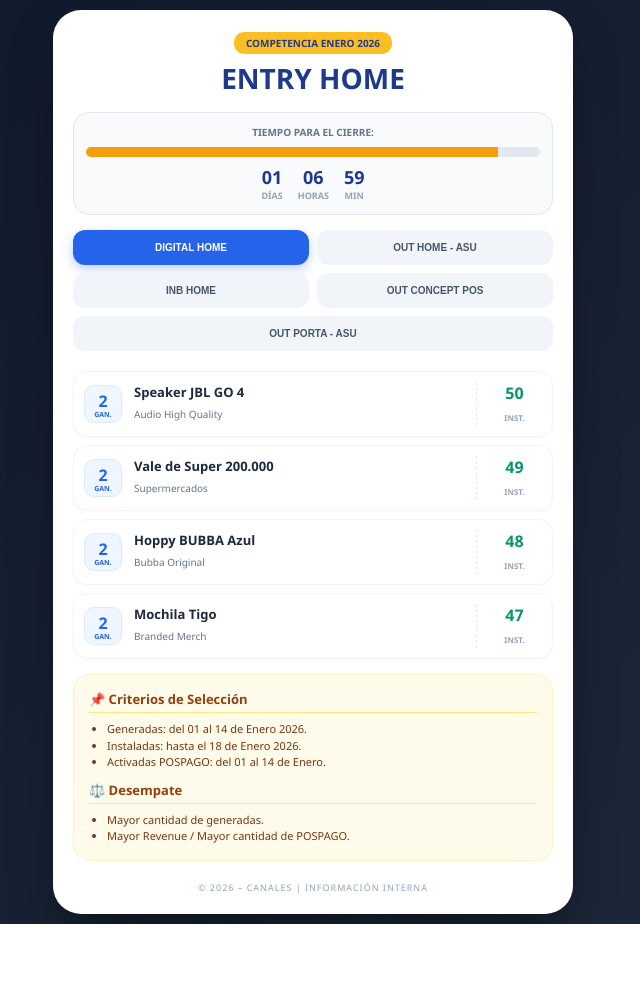
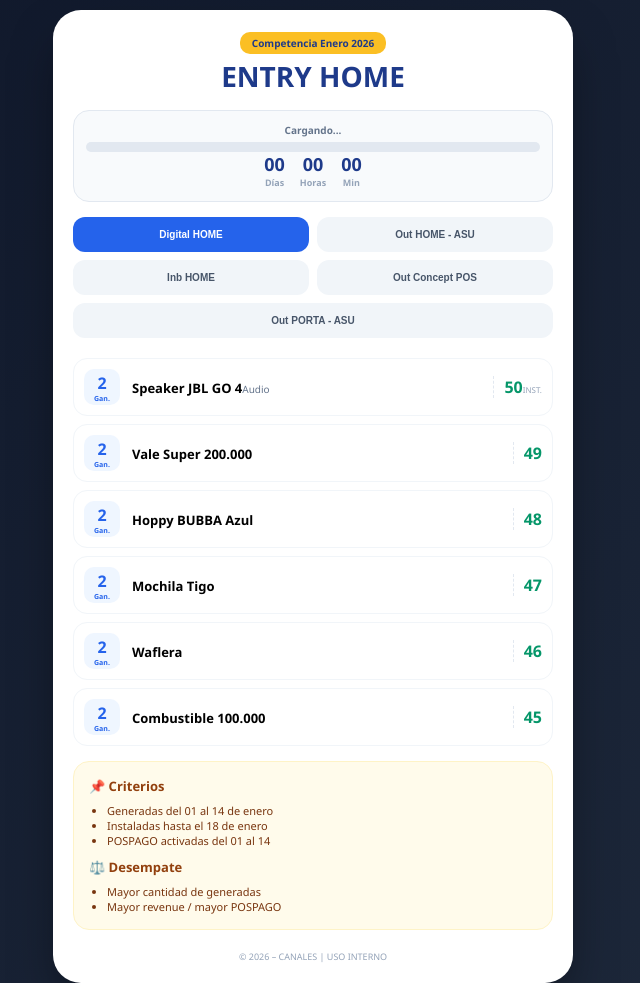
Before and after one commit to pycanales-lang/ENTRY-CALL, a plain HTML site: page index.html in a window 1280 px wide. Shown: the top 983 px of the page, without its empty margins (327-967 px from the left). Before the commit the page ends 924 px from the top, so only its background shows below. Drawn offline with Linux system fonts and the light colour scheme.

Commit message:
Update index.html

```diff
--- a/index.html
+++ b/index.html
@@ -14,158 +14,60 @@
 <meta name="viewport" content="width=device-width, initial-scale=1.0">
 
 <style>
-    :root {
-        --primary: #1e3a8a;
-        --secondary: #2563eb;
-        --success: #059669;
-        --accent: #fbbf24;
-        --bg: #0f172a;
-    }
-
-    body {
-        font-family: 'Segoe UI', system-ui, sans-serif;
-        background: linear-gradient(135deg, var(--bg), #1e293b);
-        margin: 0;
-        padding: 10px;
-        display: flex;
-        justify-content: center;
-        min-height: 100vh;
-        -webkit-user-select: none;
-        user-select: none;
-    }
-
-    .container {
-        max-width: 480px;
-        width: 100%;
-        background: #ffffff;
-        padding: 20px;
-        border-radius: 28px;
-        box-shadow: 0 25px 50px -12px rgba(0,0,0,0.5);
-        margin: auto;
-    }
-
-    .header-main { text-align: center; margin-bottom: 15px; }
-    .tag {
-        display: inline-block;
-        background: var(--accent);
-        color: var(--primary);
-        padding: 4px 12px;
-        border-radius: 10px;
-        font-weight: 800;
-        font-size: 10px;
-        text-transform: uppercase;
-    }
-    h1 { color: var(--primary); margin: 5px 0 0 0; font-size: 28px; font-weight: 900; }
-
-    /* --- TIMER --- */
-    .timer-section {
-        background: #f8fafc;
-        border-radius: 16px;
-        padding: 12px;
-        margin-bottom: 15px;
-        text-align: center;
-        border: 1px solid #e2e8f0;
-    }
-    .timer-title { font-size: 10px; font-weight: 800; color: #64748b; margin-bottom: 5px; text-transform: uppercase; }
-    .progress-container { background: #e2e8f0; border-radius: 10px; height: 10px; overflow: hidden; margin: 8px 0; }
-
-    .progress-bar {
-        height: 100%;
-        background: linear-gradient(90deg, var(--secondary), var(--success));
-        width: 0%;
-        transition: width 1s ease-in-out;
-    }
-
-    /* --- NUEVAS CLASES DE ALERTA --- */
-    .warning-alert {
-        background: #f59e0b !important; /* Naranja */
-    }
-
-    .critical-alert {
-        background: #ef4444 !important; /* Rojo */
-        animation: pulse-red 0.8s infinite;
-    }
-
-    @keyframes pulse-red {
-        0% { opacity: 1; }
-        50% { opacity: 0.7; }
-        100% { opacity: 1; }
-    }
-
-    .countdown { display: flex; justify-content: center; gap: 15px; }
-    .count-item { font-size: 18px; font-weight: 800; color: var(--primary); }
-    .count-label { font-size: 9px; color: #94a3b8; display: block; text-transform: uppercase; }
-
-    /* --- NAVEGACIÓN --- */
-    .group-nav {
-        display: grid;
-        grid-template-columns: 1fr 1fr;
-        gap: 8px;
-        margin-bottom: 20px;
-    }
-    .nav-btn {
-        background: #f1f5f9;
-        border: 2px solid transparent;
-        padding: 10px 4px;
-        border-radius: 12px;
-        cursor: pointer;
-        font-size: 10px;
-        font-weight: 800;
-        color: #475569;
-        text-transform: uppercase;
-        transition: all 0.2s;
-    }
-    .nav-btn.active {
-        background: var(--secondary);
-        color: white;
-        box-shadow: 0 4px 12px rgba(37, 99, 235, 0.3);
-    }
-
-    /* --- CONTENIDO --- */
-    .group-content { display: none; animation: fadeIn 0.3s ease-out; }
-    .group-content.active { display: block; }
-
-    @keyframes fadeIn {
-        from { opacity: 0; transform: translateY(8px); }
-        to { opacity: 1; transform: translateY(0); }
-    }
-
-    .prize-card {
-        display: flex;
-        align-items: center;
-        background: #fff;
-        border: 1px solid #f1f5f9;
-        border-radius: 14px;
-        padding: 10px;
-        margin-bottom: 8px;
-        box-shadow: 0 2px 4px rgba(0,0,0,0.02);
-    }
-    .winners-badge {
-        background: #eff6ff; color: var(--secondary);
-        min-width: 36px; height: 36px; border-radius: 10px;
-        display: flex; flex-direction: column; align-items: center; justify-content: center;
-        font-weight: 800; margin-right: 12px; border: 1px solid #dbeafe;
-    }
-    .winners-badge span { font-size: 7px; text-transform: uppercase; margin-top: -2px; }
-
-    .prize-info { flex-grow: 1; }
-    .prize-name { display: block; font-weight: 700; color: #1e293b; font-size: 13px; line-height: 1.2; }
-    .prize-brand { font-size: 10px; color: #64748b; }
-
-    .qty-target { text-align: center; padding-left: 10px; border-left: 1px dashed #e2e8f0; min-width: 55px; }
-    .qty-value { display: block; font-size: 16px; font-weight: 900; color: var(--success); }
-    .qty-label { font-size: 8px; color: #94a3b8; font-weight: bold; }
-
-    /* --- CRITERIOS --- */
-    .criterios-box { background: #fffbeb; padding: 15px; border-radius: 16px; border: 1px solid #fef3c7; margin-top: 15px; }
-    .criterios-box h2 { font-size: 13px; color: #92400e; margin: 0 0 8px 0; border-bottom: 1px solid #fde68a; padding-bottom: 4px; }
-    ul { padding-left: 18px; font-size: 11px; color: #78350f; margin: 0; line-height: 1.5; }
-
-    .footer { margin-top: 20px; font-size: 9px; color: #94a3b8; text-align: center; text-transform: uppercase; letter-spacing: 1px; }
+:root{
+--primary:#1e3a8a;--secondary:#2563eb;--success:#059669;
+--accent:#fbbf24;--bg:#0f172a}
+body{
+font-family:'Segoe UI',system-ui,sans-serif;
+background:linear-gradient(135deg,var(--bg),#1e293b);
+margin:0;padding:10px;display:flex;justify-content:center;min-height:100vh;
+user-select:none}
+.container{
+max-width:480px;width:100%;background:#fff;padding:20px;border-radius:28px;
+box-shadow:0 25px 50px -12px rgba(0,0,0,.5)}
+.header-main{text-align:center;margin-bottom:15px}
+.tag{background:var(--accent);color:var(--primary);padding:4px 12px;
+border-radius:10px;font-weight:800;font-size:10px}
+h1{color:var(--primary);margin:5px 0;font-size:28px;font-weight:900}
+.timer-section{background:#f8fafc;border-radius:16px;padding:12px;margin-bottom:15px;
+text-align:center;border:1px solid #e2e8f0}
+.timer-title{font-size:10px;font-weight:800;color:#64748b;margin-bottom:5px}
+.progress-container{background:#e2e8f0;border-radius:10px;height:10px;overflow:hidden}
+.progress-bar{height:100%;background:linear-gradient(90deg,var(--secondary),var(--success));
+width:0%;transition:width 1s}
+.warning-alert{background:#f59e0b!important}
+.critical-alert{background:#ef4444!important;animation:pulse-red .8s infinite}
+@keyframes pulse-red{0%{opacity:1}50%{opacity:.7}100%{opacity:1}}
+.countdown{display:flex;justify-content:center;gap:15px}
+.count-item{font-size:18px;font-weight:800;color:var(--primary)}
+.count-label{font-size:9px;color:#94a3b8;display:block}
+.group-nav{display:grid;grid-template-columns:1fr 1fr;gap:8px;margin-bottom:20px}
+.nav-btn{background:#f1f5f9;border:2px solid transparent;padding:10px 4px;
+border-radius:12px;font-size:10px;font-weight:800;color:#475569;cursor:pointer}
+.nav-btn.active{background:var(--secondary);color:#fff}
+.group-content{display:none}
+.group-content.active{display:block}
+.prize-card{display:flex;align-items:center;background:#fff;border:1px solid #f1f5f9;
+border-radius:14px;padding:10px;margin-bottom:8px}
+.winners-badge{background:#eff6ff;color:var(--secondary);min-width:36px;height:36px;
+border-radius:10px;display:flex;flex-direction:column;align-items:center;
+justify-content:center;font-weight:800;margin-right:12px}
+.winners-badge span{font-size:7px}
+.prize-info{flex-grow:1}
+.prize-name{font-weight:700;font-size:13px}
+.prize-brand{font-size:10px;color:#64748b}
+.qty-target{text-align:center;padding-left:10px;border-left:1px dashed #e2e8f0}
+.qty-value{font-size:16px;font-weight:900;color:var(--success)}
+.qty-label{font-size:8px;color:#94a3b8}
+.criterios-box{background:#fffbeb;padding:15px;border-radius:16px;
+border:1px solid #fef3c7;margin-top:15px}
+.criterios-box h2{font-size:13px;color:#92400e;margin:0 0 8px}
+ul{padding-left:18px;font-size:11px;color:#78350f;margin:0}
+.footer{text-align:center;font-size:9px;color:#94a3b8;margin-top:20px}
 </style>
 </head>
+
 <body>
-
 <div class="container">
 <div class="header-main">
 <span class="tag">Competencia Enero 2026</span>
@@ -187,120 +89,79 @@
 <button class="nav-btn" onclick="showGroup('out-asu')">Out HOME - ASU</button>
 <button class="nav-btn" onclick="showGroup('inb')">Inb HOME</button>
 <button class="nav-btn" onclick="showGroup('out-concept')">Out Concept POS</button>
-        <button class="nav-btn" style="grid-column: span 2;" onclick="showGroup('out-porta')">Out PORTA - ASU</button>
+<button class="nav-btn" style="grid-column:span 2" onclick="showGroup('out-porta')">Out PORTA - ASU</button>
 </div>
 
+<!-- DIGITAL -->
 <div id="digital" class="group-content active">
-        <div class="prize-card"> <div class="winners-badge">2<span>Gan.</span></div> <div class="prize-info"><span class="prize-name">Speaker JBL GO 4</span><span class="prize-brand">Audio High Quality</span></div> <div class="qty-target"><span class="qty-value">50</span><span class="qty-label">INST.</span></div> </div>
-        <div class="prize-card"> <div class="winners-badge">2<span>Gan.</span></div> <div class="prize-info"><span class="prize-name">Vale de Super 200.000</span><span class="prize-brand">Supermercados</span></div> <div class="qty-target"><span class="qty-value">49</span><span class="qty-label">INST.</span></div> </div>
-        <div class="prize-card"> <div class="winners-badge">2<span>Gan.</span></div> <div class="prize-info"><span class="prize-name">Hoppy BUBBA Azul</span><span class="prize-brand">Bubba Original</span></div> <div class="qty-target"><span class="qty-value">48</span><span class="qty-label">INST.</span></div> </div>
-        <div class="prize-card"> <div class="winners-badge">2<span>Gan.</span></div> <div class="prize-info"><span class="prize-name">Mochila Tigo</span><span class="prize-brand">Branded Merch</span></div> <div class="qty-target"><span class="qty-value">47</span><span class="qty-label">INST.</span></div> </div>
+<div class="prize-card"><div class="winners-badge">2<span>Gan.</span></div><div class="prize-info"><span class="prize-name">Speaker JBL GO 4</span><span class="prize-brand">Audio</span></div><div class="qty-target"><span class="qty-value">50</span><span class="qty-label">INST.</span></div></div>
+<div class="prize-card"><div class="winners-badge">2<span>Gan.</span></div><div class="prize-info"><span class="prize-name">Vale Super 200.000</span></div><div class="qty-target"><span class="qty-value">49</span></div></div>
+<div class="prize-card"><div class="winners-badge">2<span>Gan.</span></div><div class="prize-info"><span class="prize-name">Hoppy BUBBA Azul</span></div><div class="qty-target"><span class="qty-value">48</span></div></div>
+<div class="prize-card"><div class="winners-badge">2<span>Gan.</span></div><div class="prize-info"><span class="prize-name">Mochila Tigo</span></div><div class="qty-target"><span class="qty-value">47</span></div></div>
+<div class="prize-card"><div class="winners-badge">2<span>Gan.</span></div><div class="prize-info"><span class="prize-name">Waflera</span></div><div class="qty-target"><span class="qty-value">46</span></div></div>
+<div class="prize-card"><div class="winners-badge">2<span>Gan.</span></div><div class="prize-info"><span class="prize-name">Combustible 100.000</span></div><div class="qty-target"><span class="qty-value">45</span></div></div>
 </div>
 
+<!-- OUT ASU -->
 <div id="out-asu" class="group-content">
-        <div class="prize-card"> <div class="winners-badge">4<span>Gan.</span></div> <div class="prize-info"><span class="prize-name">Speaker JBL GO 4</span><span class="prize-brand">JBL</span></div> <div class="qty-target"><span class="qty-value">20</span><span class="qty-label">INST.</span></div> </div>
-        <div class="prize-card"> <div class="winners-badge">4<span>Gan.</span></div> <div class="prize-info"><span class="prize-name">Mochila Tigo</span><span class="prize-brand">Tigo</span></div> <div class="qty-target"><span class="qty-value">19</span><span class="qty-label">INST.</span></div> </div>
+<div class="prize-card"><div class="winners-badge">4<span>Gan.</span></div><div class="prize-info"><span class="prize-name">Speaker JBL GO 4</span></div><div class="qty-target"><span class="qty-value">20</span></div></div>
+<div class="prize-card"><div class="winners-badge">4<span>Gan.</span></div><div class="prize-info"><span class="prize-name">Mochila Tigo</span></div><div class="qty-target"><span class="qty-value">19</span></div></div>
+<div class="prize-card"><div class="winners-badge">3<span>Gan.</span></div><div class="prize-info"><span class="prize-name">Vale Super 200.000</span></div><div class="qty-target"><span class="qty-value">18</span></div></div>
+<div class="prize-card"><div class="winners-badge">4<span>Gan.</span></div><div class="prize-info"><span class="prize-name">Waflera</span></div><div class="qty-target"><span class="qty-value">17</span></div></div>
+<div class="prize-card"><div class="winners-badge">3<span>Gan.</span></div><div class="prize-info"><span class="prize-name">Hoppy BUBBA Azul</span></div><div class="qty-target"><span class="qty-value">16</span></div></div>
+<div class="prize-card"><div class="winners-badge">4<span>Gan.</span></div><div class="prize-info"><span class="prize-name">Combustible 100.000</span></div><div class="qty-target"><span class="qty-value">15</span></div></div>
 </div>
 
+<!-- INB -->
 <div id="inb" class="group-content">
-        <div class="prize-card"> <div class="winners-badge">1<span>Gan.</span></div> <div class="prize-info"><span class="prize-name">Speaker JBL GO 4</span><span class="prize-brand">JBL</span></div> <div class="qty-target"><span class="qty-value">48</span><span class="qty-label">INST.</span></div> </div>
+<div class="prize-card"><div class="winners-badge">1<span>Gan.</span></div><div class="prize-info"><span class="prize-name">Speaker JBL GO 4</span></div><div class="qty-target"><span class="qty-value">48</span></div></div>
+<div class="prize-card"><div class="winners-badge">1<span>Gan.</span></div><div class="prize-info"><span class="prize-name">Mochila Tigo</span></div><div class="qty-target"><span class="qty-value">47</span></div></div>
+<div class="prize-card"><div class="winners-badge">2<span>Gan.</span></div><div class="prize-info"><span class="prize-name">Vale Super 200.000</span></div><div class="qty-target"><span class="qty-value">46</span></div></div>
+<div class="prize-card"><div class="winners-badge">2<span>Gan.</span></div><div class="prize-info"><span class="prize-name">Hoppy BUBBA Azul</span></div><div class="qty-target"><span class="qty-value">45</span></div></div>
 </div>
 
+<!-- OUT CONCEPT -->
 <div id="out-concept" class="group-content">
-        <div class="prize-card"> <div class="winners-badge">2<span>Gan.</span></div> <div class="prize-info"><span class="prize-name">Speaker JBL GO 4</span><span class="prize-brand">JBL</span></div> <div class="qty-target"><span class="qty-value">29</span><span class="qty-label">INST.</span></div> </div>
+<div class="prize-card"><div class="winners-badge">2<span>Gan.</span></div><div class="prize-info"><span class="prize-name">Speaker JBL GO 4</span></div><div class="qty-target"><span class="qty-value">29</span></div></div>
+<div class="prize-card"><div class="winners-badge">2<span>Gan.</span></div><div class="prize-info"><span class="prize-name">Vale Super 200.000</span></div><div class="qty-target"><span class="qty-value">28</span></div></div>
+<div class="prize-card"><div class="winners-badge">2<span>Gan.</span></div><div class="prize-info"><span class="prize-name">Hoppy BUBBA Azul</span></div><div class="qty-target"><span class="qty-value">27</span></div></div>
+<div class="prize-card"><div class="winners-badge">2<span>Gan.</span></div><div class="prize-info"><span class="prize-name">Mochila Tigo</span></div><div class="qty-target"><span class="qty-value">26</span></div></div>
+<div class="prize-card"><div class="winners-badge">4<span>Gan.</span></div><div class="prize-info"><span class="prize-name">Combustible 100.000</span></div><div class="qty-target"><span class="qty-value">25</span></div></div>
 </div>
 
+<!-- OUT PORTA -->
 <div id="out-porta" class="group-content">
-        <div class="prize-card"> <div class="winners-badge">1<span>Gan.</span></div> <div class="prize-info"><span class="prize-name">Speaker JBL GO 4</span><span class="prize-brand">JBL</span></div> <div class="qty-target"><span class="qty-value">24</span><span class="qty-label">INST.</span></div> </div>
+<div class="prize-card"><div class="winners-badge">1<span>Gan.</span></div><div class="prize-info"><span class="prize-name">Speaker JBL GO 4</span></div><div class="qty-target"><span class="qty-value">24</span></div></div>
+<div class="prize-card"><div class="winners-badge">1<span>Gan.</span></div><div class="prize-info"><span class="prize-name">Mochila Tigo</span></div><div class="qty-target"><span class="qty-value">23</span></div></div>
+<div class="prize-card"><div class="winners-badge">1<span>Gan.</span></div><div class="prize-info"><span class="prize-name">Vale Super 200.000</span></div><div class="qty-target"><span class="qty-value">22</span></div></div>
+<div class="prize-card"><div class="winners-badge">1<span>Gan.</span></div><div class="prize-info"><span class="prize-name">Waflera</span></div><div class="qty-target"><span class="qty-value">21</span></div></div>
+<div class="prize-card"><div class="winners-badge">1<span>Gan.</span></div><div class="prize-info"><span class="prize-name">Hoppy BUBBA Azul</span></div><div class="qty-target"><span class="qty-value">20</span></div></div>
 </div>
 
 <div class="criterios-box">
-        <h2>📌 Criterios de Selección</h2>
+<h2>📌 Criterios</h2>
 <ul>
-            <li>Generadas: del 01 al 14 de Enero 2026.</li>
-            <li>Instaladas: hasta el 18 de Enero 2026.</li>
-            <li>Activadas POSPAGO: del 01 al 14 de Enero.</li>
+<li>Generadas del 01 al 14 de enero</li>
+<li>Instaladas hasta el 18 de enero</li>
+<li>POSPAGO activadas del 01 al 14</li>
 </ul>
-        <h2 style="margin-top:10px;">⚖️ Desempate</h2>
+<h2 style="margin-top:10px">⚖️ Desempate</h2>
 <ul>
-            <li>Mayor cantidad de generadas.</li>
-            <li>Mayor Revenue / Mayor cantidad de POSPAGO.</li>
+<li>Mayor cantidad de generadas</li>
+<li>Mayor revenue / mayor POSPAGO</li>
 </ul>
 </div>
 
-    <div class="footer">© 2026 – CANALES | INFORMACIÓN INTERNA</div>
+<div class="footer">© 2026 – CANALES | USO INTERNO</div>
 </div>
 
 <script>
-    function showGroup(groupId) {
-        document.querySelectorAll('.group-content').forEach(c => c.classList.remove('active'));
-        document.querySelectorAll('.nav-btn').forEach(b => b.classList.remove('active'));
-        document.getElementById(groupId).classList.add('active');
-        if(event) event.currentTarget.classList.add('active');
+function showGroup(id){
+document.querySelectorAll('.group-content').forEach(c=>c.classList.remove('active'));
+document.querySelectorAll('.nav-btn').forEach(b=>b.classList.remove('active'));
+document.getElementById(id).classList.add('active');
+event.currentTarget.classList.add('active');
 }
-
-    const startDate = new Date('2026-01-01T00:00:00').getTime();
-    const endDate = new Date('2026-01-14T23:59:59').getTime();
-
-    function updateTimer() {
-        const now = new Date().getTime();
-        const statusText = document.getElementById('timer-status');
-        const pBar = document.getElementById('p-bar');
-        const msRestantes = endDate - now;
-
-        if (now < startDate) {
-            statusText.innerText = "LA COMPETENCIA INICIA EN:";
-            pBar.style.width = "0%";
-            showTime(startDate - now);
-        } else if (now > endDate) {
-            statusText.innerText = "COMPETENCIA FINALIZADA";
-            pBar.style.width = "100%";
-            pBar.style.background = "#475569";
-            pBar.classList.remove('critical-alert', 'warning-alert');
-            showTime(0);
-        } else {
-            statusText.innerText = "TIEMPO PARA EL CIERRE:";
-
-            // Progreso
-            const total = endDate - startDate;
-            const transcurrido = now - startDate;
-            const pct = (transcurrido / total) * 100;
-            pBar.style.width = pct + "%";
-
-            // Tiempos clave
-            const tresDias = 3 * 24 * 60 * 60 * 1000;
-            const unDia = 24 * 60 * 60 * 1000;
-
-            // Lógica de colores
-            if (msRestantes <= unDia) {
-                pBar.classList.add('critical-alert');
-                pBar.classList.remove('warning-alert');
-            } else if (msRestantes <= tresDias) {
-                pBar.classList.add('warning-alert');
-                pBar.classList.remove('critical-alert');
-                pBar.style.background = ""; // Permite que actúe la clase CSS
-            } else {
-                pBar.style.background = "linear-gradient(90deg, var(--secondary), var(--success))";
-                pBar.classList.remove('critical-alert', 'warning-alert');
-            }
-
-            showTime(msRestantes);
-        }
-    }
-
-    function showTime(ms) {
-        if (ms < 0) ms = 0;
-        const d = Math.floor(ms / 86400000);
-        const h = Math.floor((ms % 86400000) / 3600000);
-        const m = Math.floor((ms % 3600000) / 60000);
-
-        document.getElementById('days').innerText = d.toString().padStart(2, '0');
-        document.getElementById('hours').innerText = h.toString().padStart(2, '0');
-        document.getElementById('mins').innerText = m.toString().padStart(2, '0');
-    }
-
-    setInterval(updateTimer, 1000);
-    updateTimer();
 </script>
 
 </body>
```
Lines whose indentation alone changed are shown as unchanged.
